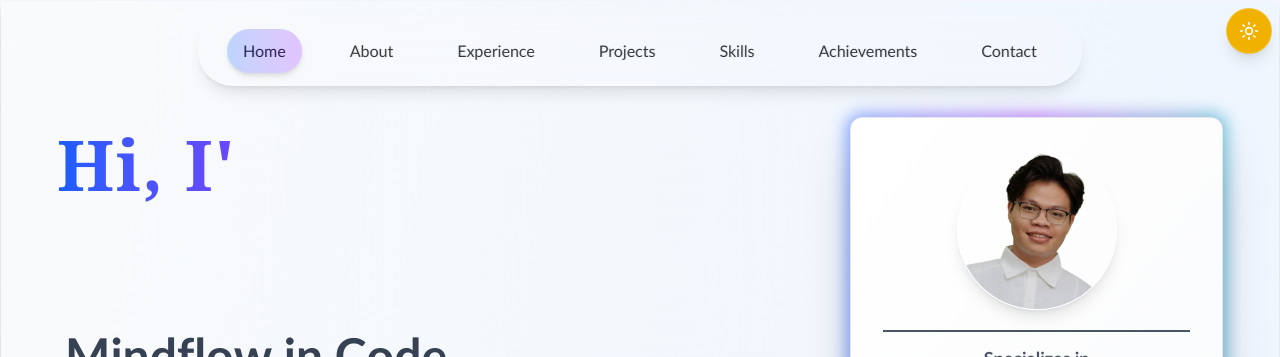
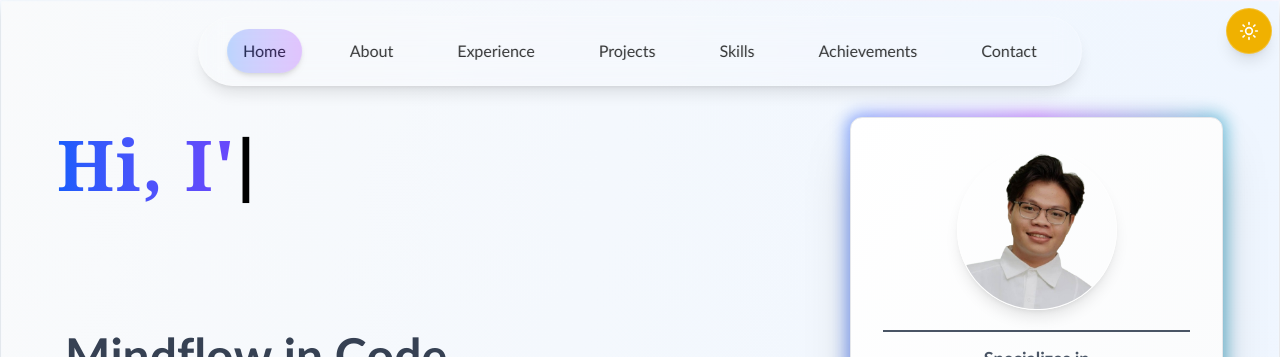
Before and after one commit to Kaminich/Portfolio, a React (Vite) app: page / in a window 1280 px wide. Shown: the top 357 px of the page. Built offline with nearby package versions, Linux system fonts and the light colour scheme.

Commit message:
remove animate from typing text and add style for span

```diff
--- a/src/components/TypingAnimation.tsx
+++ b/src/components/TypingAnimation.tsx
@@ -1,4 +1,5 @@
 import { useEffect, useState } from "react";
+import { useTheme } from "../hooks/useTheme";
 
 interface TypingAnimationProps {
     text: string;
@@ -8,6 +9,7 @@ interface TypingAnimationProps {
 export const TypingAnimation: React.FC<TypingAnimationProps> = ({ text, speed = 100 }) => {
     const [displayText, setDisplayText] = useState<string>('');
     const [currentIndex, setCurrentIndex] = useState<number>(0);
+    const { isDark } = useTheme();
 
     useEffect(() => {
         if (currentIndex < text.length) {
@@ -22,7 +24,7 @@ export const TypingAnimation: React.FC<TypingAnimationProps> = ({ text, speed =
     return (
         <span className="text-type">
             {displayText}
-            {currentIndex < text.length && <span className="animate-pulse">|</span>}
+            {currentIndex < text.length && <span className={`${isDark ? 'text-white' : 'text-black'} animate-pulse`}>|</span>}
         </span>
     );
 };
--- a/src/contents/Hero.tsx
+++ b/src/contents/Hero.tsx
@@ -15,7 +15,7 @@ function Hero() {
 
                     <div className="max-sm:hidden flex-1 xl:flex-2 text-left max-lg:flex max-lg:flex-col max-lg:items-start max-lg:w-full xl:mt-5">
                         <h1
-                            className={`text-3xl sm:text-4xl md:text-6xl lg:text-[80px] xl:text-[70px] font-bold mb-4 md:mb-6 transition-colors duration-800 tracking-wide leading-tight md:min-h-[155px] lg:min-h-[188px] xl:min-h-[186px] bg-gradient-to-r from-blue-600 via-purple-600 to-cyan-500 bg-clip-text text-transparent animate-pulse ${isDark ? 'hover:from-blue-400 hover:via-purple-400 hover:to-cyan-400' : 'hover:from-blue-700 hover:via-purple-700 hover:to-cyan-600'}`}
+                            className={`text-3xl sm:text-4xl md:text-6xl lg:text-[80px] xl:text-[70px] font-bold mb-4 md:mb-6 transition-colors duration-800 tracking-wide leading-tight md:min-h-[155px] lg:min-h-[188px] xl:min-h-[186px] bg-gradient-to-r from-blue-600 via-purple-600 to-cyan-500 bg-clip-text text-transparent ${isDark ? 'hover:from-blue-400 hover:via-purple-400 hover:to-cyan-400' : 'hover:from-blue-700 hover:via-purple-700 hover:to-cyan-600'}`}
                         >
                             <TypingAnimation text="Hi, I'm Nguyen Cao Minh" speed={150} />
                         </h1>
```
